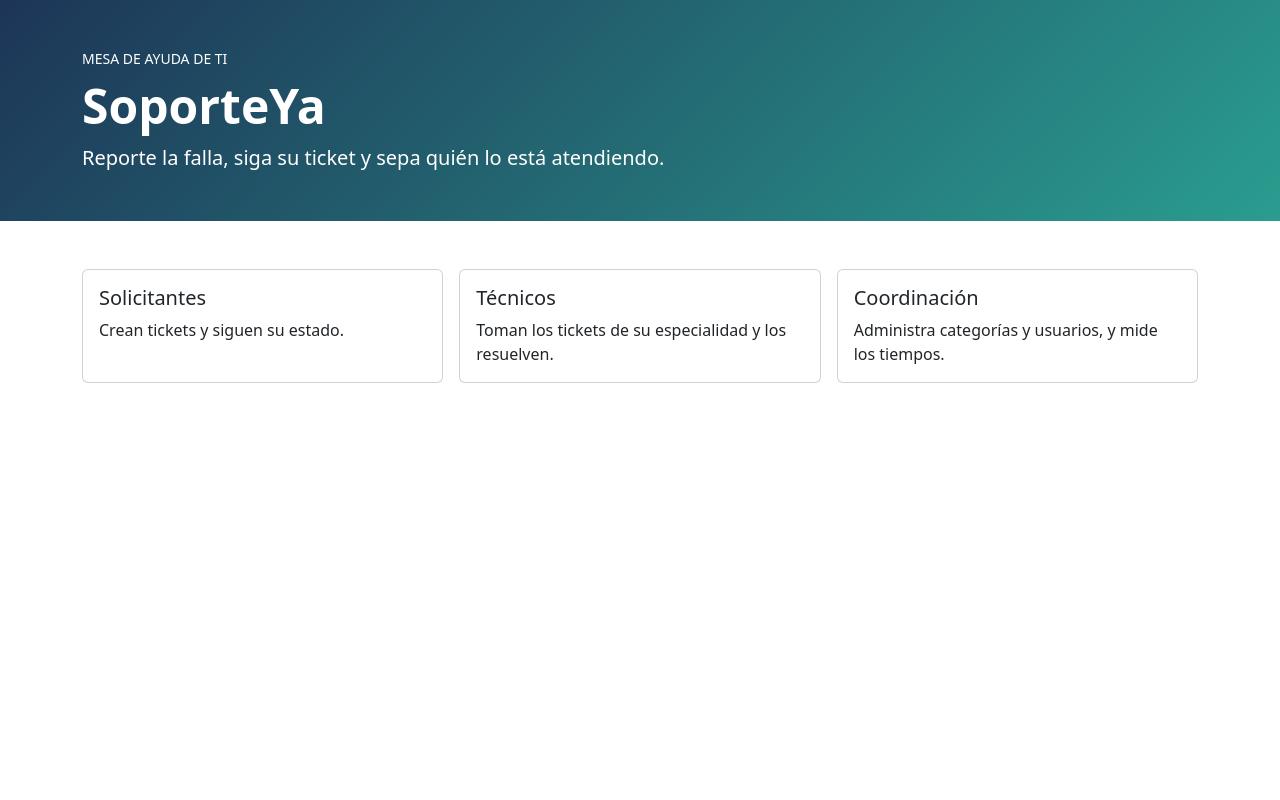
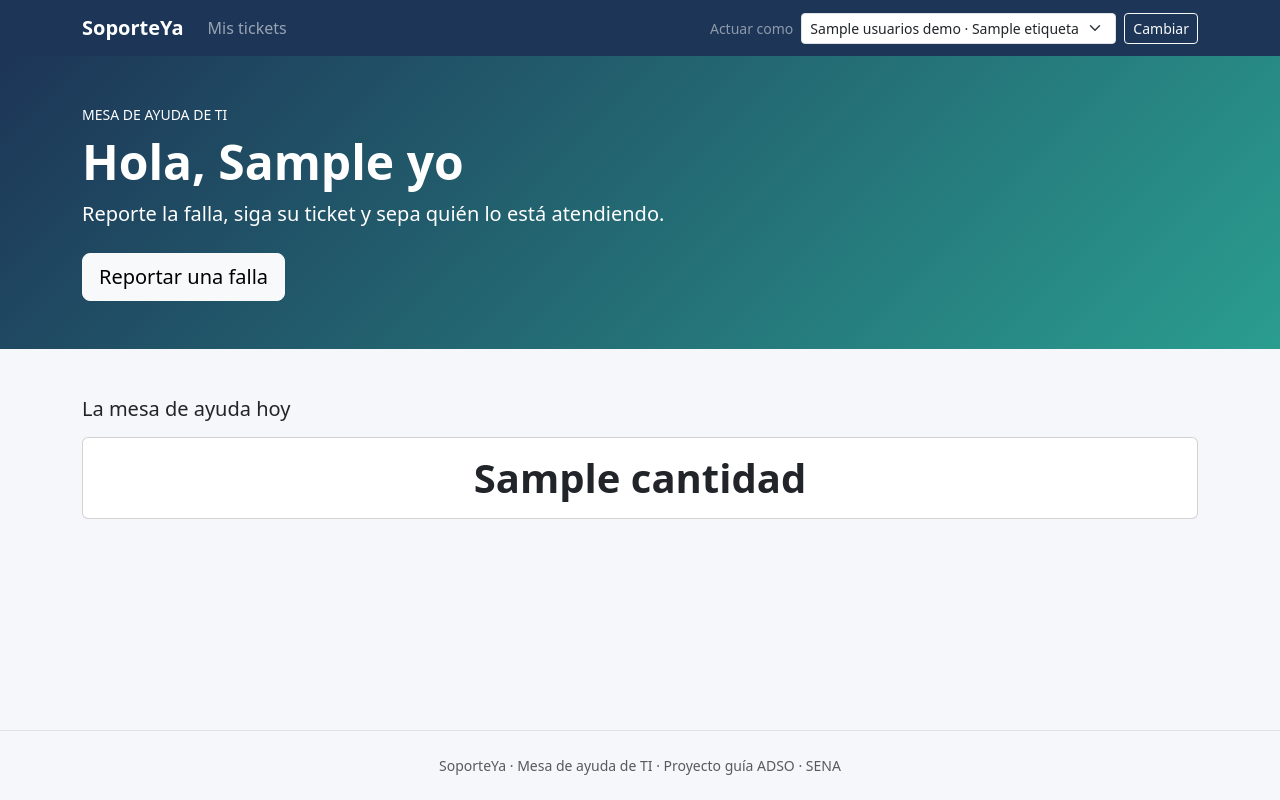
Before and after one commit to louisalonzocely-cpu/soporteya, a Spring app: template src/main/resources/templates/index.html in a window 1280 px wide. Run offline with Thymeleaf, Linux system fonts and the light colour scheme; the template is opened without the code that fills it: most values are stand-ins (such as "Sample title", 1, 10 or a date in 2020); data that the repository does not hold is empty.

Commit message:
feat: agregamos nuevos estilos a index y un nuevo archivo fragmentos.html, tambien agregamos al properties un nuevo componente de idioma fijo y un nuevo archivo mensaje.properties

```diff
--- a/src/main/resources/application.properties
+++ b/src/main/resources/application.properties
@@ -9,3 +9,7 @@ spring.datasource.password=${DB_PASSWORD}
 spring.jpa.hibernate.ddl-auto=update
 spring.jpa.show-sql=true
 spring.jpa.open-in-view=false
+
+# Unidad 2 · idioma fijo: fechas y mensajes en español de Colombia
+spring.web.locale=es_CO
+spring.web.locale-resolver=fixed
--- /dev/null
+++ b/src/main/resources/mensaje.properties
@@ -0,0 +1,4 @@
+# Mensajes cuando el texto del formulario no se puede convertir al tipo del atributo
+typeMismatch.java.lang.Integer=Escriba un número entero
+typeMismatch.java.lang.Long=Elija una opción de la lista
+typeMismatch=El valor no tiene el formato correcto
--- a/src/main/resources/static/css/soporteya.css
+++ b/src/main/resources/static/css/soporteya.css
@@ -10,3 +10,61 @@
   background: linear-gradient(135deg, var(--sy-azul), var(--sy-turquesa));
   color: #fff;
 }
+
+/* Unidad 2 · diseño común */
+body {
+  display: flex;
+  flex-direction: column;
+  min-height: 100vh;
+  background: #f5f7fa;
+}
+
+main {
+  flex: 1;
+}
+
+.navbar-sy {
+  background: var(--sy-azul);
+}
+
+.navbar-sy .nav-link.active {
+  border-bottom: 3px solid var(--sy-ambar);
+}
+
+.hoja {
+  max-width: 820px;
+}
+
+/* Un color por estado y por prioridad: se usan con el fragmento «estado» y «prioridad» */
+.estado-ABIERTO { background: #3a86ff; }
+.estado-EN_CURSO { background: var(--sy-ambar); color: #3d2e00; }
+.estado-RESUELTO { background: var(--sy-turquesa); }
+.estado-CERRADO { background: #6c757d; }
+.estado-CANCELADO { background: #adb5bd; color: #212529; }
+.prioridad-BAJA { background: #e9ecef; color: #495057; }
+.prioridad-MEDIA { background: #cfe2ff; color: #084298; }
+.prioridad-ALTA { background: #ffe5d0; color: #9a3412; }
+.prioridad-CRITICA { background: var(--sy-rojo); }
+
+.columna {
+  background: #eef1f5;
+  border-radius: .75rem;
+  padding: .75rem;
+  min-height: 12rem;
+}
+
+.tarjeta-ticket.vencido {
+  border-left: 5px solid var(--sy-rojo);
+}
+
+.comentario.interno {
+  background: #fff8e1;
+  border-left: 4px solid var(--sy-ambar);
+}
+
+.comentario.sistema {
+  background: transparent;
+  border: 0;
+  color: #6c757d;
+  font-size: .9rem;
+}
--- /dev/null
+++ b/src/main/resources/templates/fragmentos.html
@@ -0,0 +1,99 @@
+<!DOCTYPE html>
+<html lang="es" xmlns:th="http://www.thymeleaf.org">
+<!-- Piezas comunes de SoporteYa. Cada página las incluye con th:replace. -->
+
+<head th:fragment="head(titulo)">
+  <meta charset="UTF-8">
+  <meta name="viewport" content="width=device-width, initial-scale=1">
+  <title th:text="${titulo} + ' · SoporteYa'">SoporteYa</title>
+  <link rel="stylesheet" href="https://cdn.jsdelivr.net/npm/bootstrap@5.3.3/dist/css/bootstrap.min.css">
+  <link rel="stylesheet" th:href="@{/css/soporteya.css}">
+</head>
+
+<body>
+  <!-- activo: la opción del menú que se resalta. El menú cambia según el rol de «yo». -->
+  <nav th:fragment="menu(activo)" class="navbar navbar-expand-lg navbar-dark navbar-sy">
+    <div class="container">
+      <a class="navbar-brand fw-bold" th:href="@{/}">SoporteYa</a>
+      <button class="navbar-toggler" type="button" data-bs-toggle="collapse" data-bs-target="#menu"
+              aria-controls="menu" aria-expanded="false" aria-label="Abrir el menú">
+        <span class="navbar-toggler-icon"></span>
+      </button>
+      <div class="collapse navbar-collapse" id="menu">
+        <ul class="navbar-nav me-auto">
+          <li class="nav-item">
+            <a class="nav-link" th:href="@{/tickets}" th:classappend="${activo == 'tickets'} ? 'active'">Mis tickets</a>
+          </li>
+          <li class="nav-item" th:if="${yo.rol.name() != 'SOLICITANTE'}">
+            <a class="nav-link" th:href="@{/tablero}" th:classappend="${activo == 'tablero'} ? 'active'">Tablero</a>
+          </li>
+          <li class="nav-item" th:if="${yo.rol.name() == 'COORDINADOR'}">
+            <a class="nav-link" th:href="@{/admin/categorias}" th:classappend="${activo == 'categorias'} ? 'active'">Categorías</a>
+          </li>
+          <li class="nav-item" th:if="${yo.rol.name() == 'COORDINADOR'}">
+            <a class="nav-link" th:href="@{/admin/usuarios}" th:classappend="${activo == 'usuarios'} ? 'active'">Usuarios</a>
+          </li>
+          <li class="nav-item" th:if="${yo.rol.name() == 'COORDINADOR'}">
+            <a class="nav-link" th:href="@{/admin/indicadores}" th:classappend="${activo == 'indicadores'} ? 'active'">Indicadores</a>
+          </li>
+        </ul>
+        <!-- SOLO UNIDAD 2: «actuar como» reemplaza al login. En la Unidad 3 se cambia por el usuario real. -->
+        <form th:action="@{/demo/actuar-como}" method="post" class="d-flex gap-2 align-items-center">
+          <label for="actuarComo" class="text-white-50 small text-nowrap">Actuar como</label>
+          <select id="actuarComo" name="email" class="form-select form-select-sm">
+            <option th:each="u : ${usuariosDemo}" th:value="${u.email}" th:selected="${u.email == yo.email}"
+                    th:text="|${u.nombreCompleto} · ${u.rol.etiqueta}|">Ana Pérez · Solicitante</option>
+          </select>
+          <button type="submit" class="btn btn-sm btn-outline-light">Cambiar</button>
+        </form>
+      </div>
+    </div>
+  </nav>
+
+  <!-- Mensajes «flash»: llegan después de un redirect y duran una sola petición -->
+  <div th:fragment="mensajes">
+    <div class="alert alert-success alert-dismissible fade show" role="alert" th:if="${ok}">
+      <span th:text="${ok}">Guardado</span>
+      <button type="button" class="btn-close" data-bs-dismiss="alert" aria-label="Cerrar"></button>
+    </div>
+    <div class="alert alert-danger" role="alert" th:if="${error}" th:text="${error}">Error</div>
+  </div>
+
+  <!-- Insignias con parámetro: el color sale de la clase CSS estado-… o prioridad-… -->
+  <span th:fragment="estado(e)" th:class="|badge estado-${e.name()}|" th:text="${e.etiqueta}">Abierto</span>
+  <span th:fragment="prioridad(p)" th:class="|badge prioridad-${p.name()}|" th:text="${p.etiqueta}">Alta</span>
+
+  <!-- Una columna del tablero: título, lista de tickets y si se muestra el botón «Tomar» -->
+  <div class="col-lg-4" th:fragment="columna(titulo, lista, sePuedeTomar)">
+    <div class="columna">
+      <h2 class="h6 d-flex justify-content-between">
+        <span th:text="${titulo}">Abiertos</span>
+        <span class="badge text-bg-secondary" th:text="${#lists.size(lista)}">3</span>
+      </h2>
+      <p class="small text-muted" th:if="${#lists.isEmpty(lista)}">Nada por aquí.</p>
+      <div class="card card-body tarjeta-ticket mb-2 py-2" th:each="t : ${lista}" th:classappend="${t.vencido} ? 'vencido'">
+        <div class="d-flex justify-content-between small">
+          <a th:href="@{/tickets/{id}(id=${t.id})}" th:text="${t.codigo}">SY-00001</a>
+          <span th:replace="~{fragmentos :: prioridad(${t.prioridad})}"></span>
+        </div>
+        <div class="fw-semibold" th:text="${t.asunto}">Asunto</div>
+        <div class="small text-muted" th:text="|${t.categoria} · ${t.solicitante}|">Hardware · Ana</div>
+        <div class="small" th:classappend="${t.vencido} ? 'text-danger fw-semibold' : 'text-muted'"
+             th:text="'Límite: ' + ${#temporals.format(t.fechaLimite, 'd MMM, h:mm a')}">Límite</div>
+        <div class="small" th:if="${t.tecnico}" th:text="'Técnico: ' + ${t.tecnico}">Técnico</div>
+        <form th:if="${sePuedeTomar and yo.rol.name() == 'TECNICO'}"
+              th:action="@{/tablero/{id}/tomar(id=${t.id})}" method="post" class="mt-2">
+          <button type="submit" class="btn btn-sm btn-primary">Tomar</button>
+        </form>
+      </div>
+    </div>
+  </div>
+
+  <th:block th:fragment="pie">
+    <footer class="text-center text-muted small py-4 border-top mt-5">
+      SoporteYa · Mesa de ayuda de TI · Proyecto guía ADSO · SENA
+    </footer>
+    <script src="https://cdn.jsdelivr.net/npm/bootstrap@5.3.3/dist/js/bootstrap.bundle.min.js"></script>
+  </th:block>
+</body>
+</html>
--- a/src/main/resources/templates/index.html
+++ b/src/main/resources/templates/index.html
@@ -1,26 +1,31 @@
 <!DOCTYPE html>
 <html lang="es" xmlns:th="http://www.thymeleaf.org">
-<head>
-  <meta charset="UTF-8">
-  <meta name="viewport" content="width=device-width, initial-scale=1">
-  <title>SoporteYa · Mesa de ayuda</title>
-  <link rel="stylesheet" href="https://cdn.jsdelivr.net/npm/bootstrap@5.3.3/dist/css/bootstrap.min.css">
-  <link rel="stylesheet" th:href="@{/css/soporteya.css}">
-</head>
+<head th:replace="~{fragmentos :: head('Mesa de ayuda')}"></head>
 <body>
+  <nav th:replace="~{fragmentos :: menu('inicio')}"></nav>
+
   <header class="portada py-5">
     <div class="container">
       <p class="text-uppercase small mb-2">Mesa de ayuda de TI</p>
-      <h1 class="display-5 fw-bold">SoporteYa</h1>
-      <p class="lead mb-0">Reporte la falla, siga su ticket y sepa quién lo está atendiendo.</p>
+      <h1 class="display-5 fw-bold">Hola, <span th:text="${yo.nombreCompleto}">Ana</span></h1>
+      <p class="lead mb-4">Reporte la falla, siga su ticket y sepa quién lo está atendiendo.</p>
+      <a class="btn btn-light btn-lg" th:href="@{/tickets/nuevo}">Reportar una falla</a>
+      <a class="btn btn-outline-light btn-lg" th:if="${yo.rol.name() != 'SOLICITANTE'}" th:href="@{/tablero}">Ir al tablero</a>
     </div>
   </header>
+
   <main class="container my-5">
+    <h2 class="h5 mb-3">La mesa de ayuda hoy</h2>
     <div class="row g-3">
-      <div class="col-md-4"><div class="card card-body h-100"><h2 class="h5">Solicitantes</h2><p class="mb-0">Crean tickets y siguen su estado.</p></div></div>
-      <div class="col-md-4"><div class="card card-body h-100"><h2 class="h5">Técnicos</h2><p class="mb-0">Toman los tickets de su especialidad y los resuelven.</p></div></div>
-      <div class="col-md-4"><div class="card card-body h-100"><h2 class="h5">Coordinación</h2><p class="mb-0">Administra categorías y usuarios, y mide los tiempos.</p></div></div>
+      <div class="col-6 col-md" th:each="c : ${conteos}">
+        <div class="card card-body text-center h-100">
+          <div class="display-6 fw-bold" th:text="${c.cantidad}">3</div>
+          <span th:replace="~{fragmentos :: estado(${c.estado})}"></span>
+        </div>
+      </div>
     </div>
   </main>
+
+  <th:block th:replace="~{fragmentos :: pie}"></th:block>
 </body>
 </html>
```
Also changed, not shown: src/main/java/co/edu/adso/soporteya/controller/InicioController.java (+12 -1 lines).
